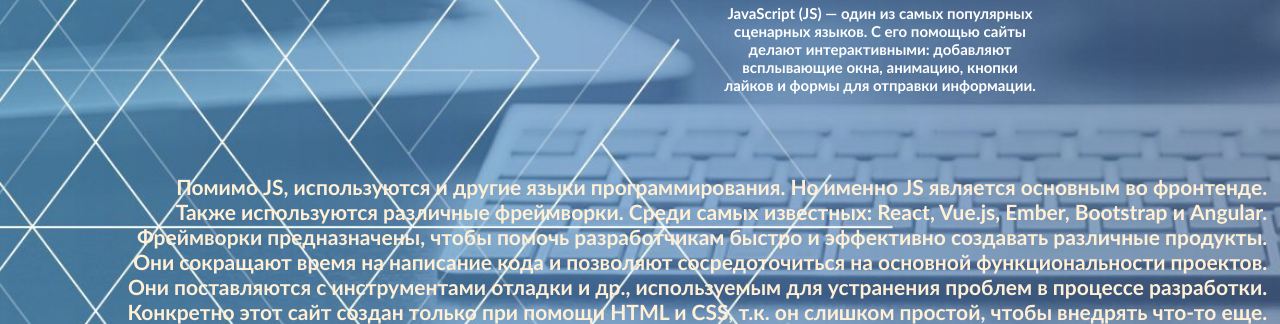
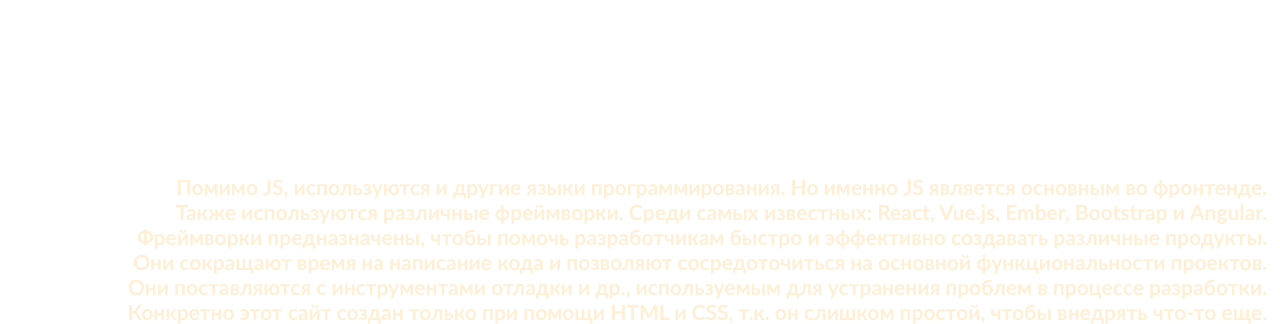
Before and after one commit to thwkxri/product, a plain HTML site: page index.html in a window 1280 px wide. Shown: the part 853-1177 px from the top of the page. Drawn offline with Linux system fonts and the light colour scheme.

Commit message:
index.html and style.css and README.md

```diff
--- a/style.css
+++ b/style.css
@@ -4,7 +4,7 @@
 }
 
 body{
-  background: url("img/background.jpg");
+
   height: 100%;
   width: 100%;
   background-size: cover;
```
Also changed, not shown: 1 other file.
